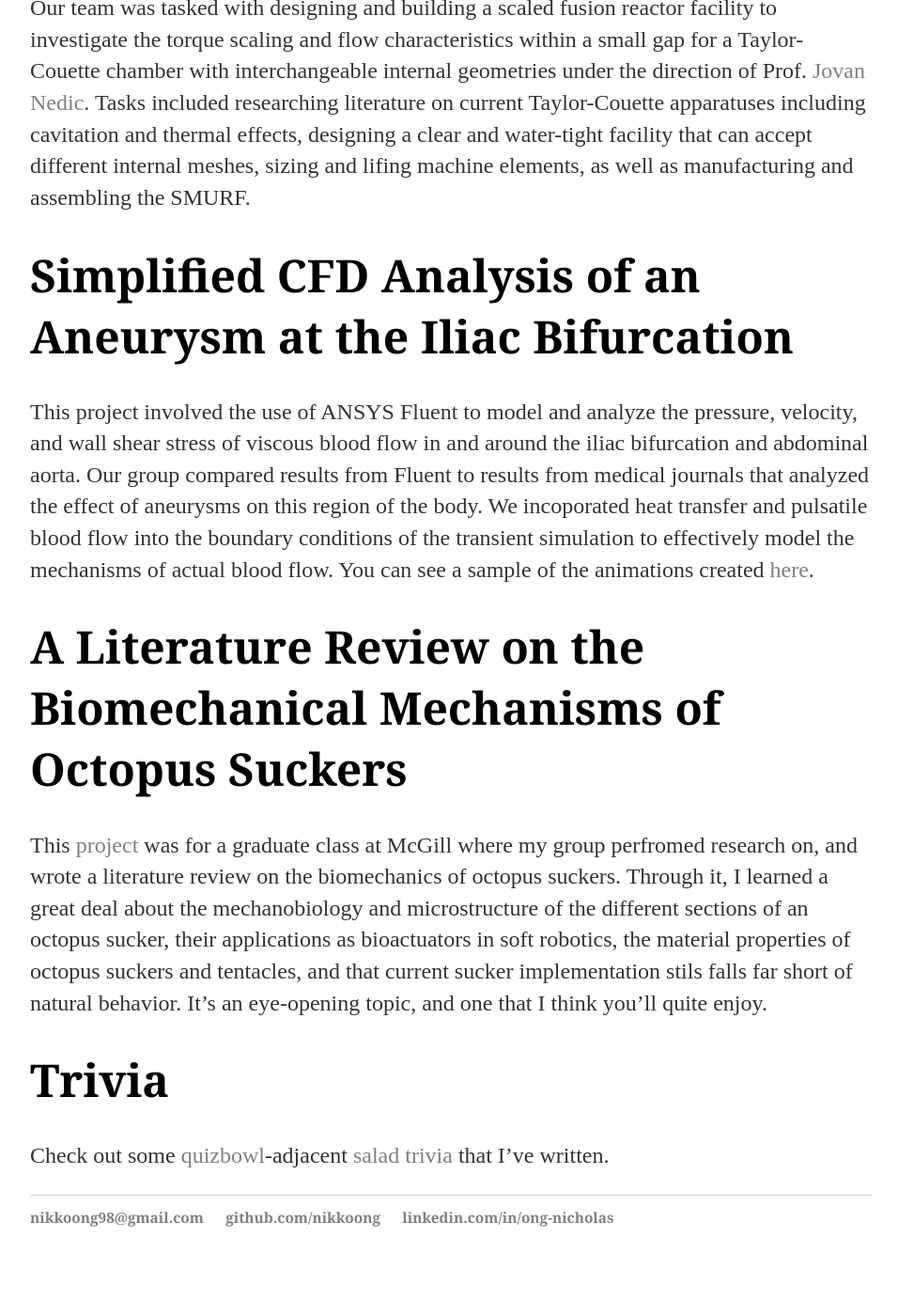
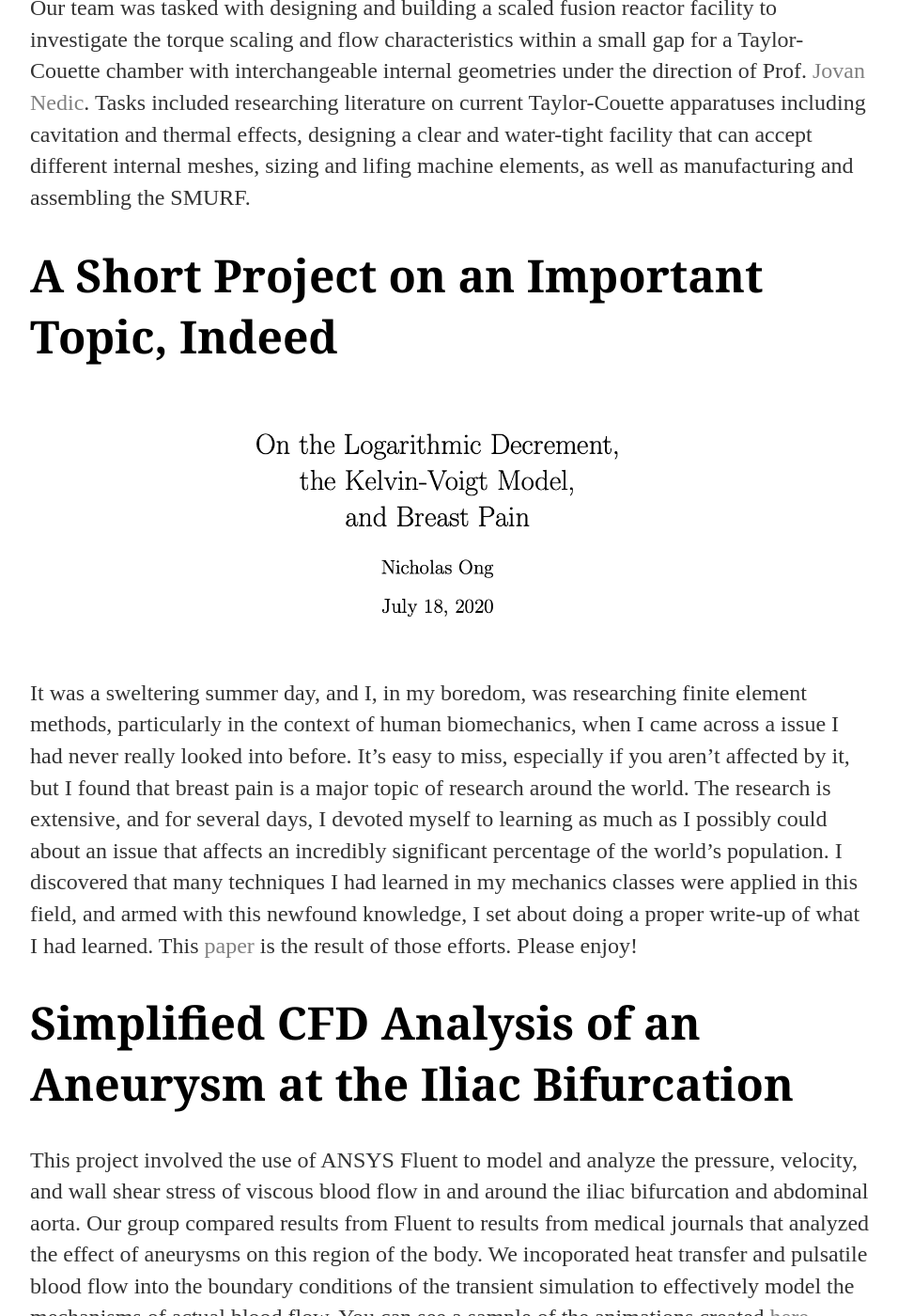
Before and after one commit to nikkoong/nikkoong.github.io, a Jekyll site: the page built from projects/index.md, in a window 1280 px wide and 1400 px high, scrolled down 1360 px. Shown: the whole window at 94% size, without its empty margins (160-1116 px from the left). Built offline with Jekyll 4.4.1, drawn with Linux system fonts in a browser that asks for light colours; before the commit the page ends 2716 px from its top, so only the background shows below that.

Commit message:
Update index.md
added brest pain

```diff
--- a/projects/index.md
+++ b/projects/index.md
@@ -14,6 +14,12 @@ I'll be updating this page with different projects that I've been working on. Ma
 
 This was my McGill University capstone design project for the academic year 2019-2020. Our team was tasked with designing and building a scaled fusion reactor facility to investigate the torque scaling and flow characteristics within a small gap for a Taylor-Couette chamber with interchangeable internal geometries under the direction of Prof. [Jovan Nedic](https://www.mcgill.ca/mecheng/people/staff/jovan-nedic). Tasks included researching literature on current Taylor-Couette apparatuses including cavitation and thermal effects, designing a clear and water-tight facility that can accept different internal meshes, sizing and lifing machine elements, as well as manufacturing and assembling the SMURF.
 
+# A Short Project on an Important Topic, Indeed
+
+<center><img src="/files/Screen Shot 2020-07-28 at 6.13.49 PM.png" alt="title" width = "500"/></center>
+
+It was a sweltering summer day, and I, in my boredom, was researching finite element methods, particularly in the context of human biomechanics, when I came across a issue I had never really looked into before. It's easy to miss, especially if you aren't affected by it, but I found that breast pain is a major topic of research around the world. The research is extensive, and for several days, I devoted myself to learning as much as I possibly could about an issue that affects an incredibly significant percentage of the world's population. I discovered that many techniques I had learned in my mechanics classes were applied in this field, and armed with this newfound knowledge, I set about doing a proper write-up of what I had learned. This [paper](nikkoong.github.io/files/BreastPain.pdf) is the result of those efforts. Please enjoy!
+
 # Simplified CFD Analysis of an Aneurysm at the Iliac Bifurcation
 
 This project involved the use of ANSYS Fluent to model and analyze the pressure, velocity, and wall shear stress of viscous blood flow in and around the iliac bifurcation and abdominal aorta. Our group compared results from Fluent to results from medical journals that analyzed the effect of aneurysms on this region of the body. We incoporated heat transfer and pulsatile blood flow into the boundary conditions of the transient simulation to effectively model the mechanisms of actual blood flow. You can see a sample of the animations created [here](https://drive.google.com/file/d/1g600vlKsBh_z9s-iOwtEf-17UIQ9KaVV/view?usp=sharing).
```
